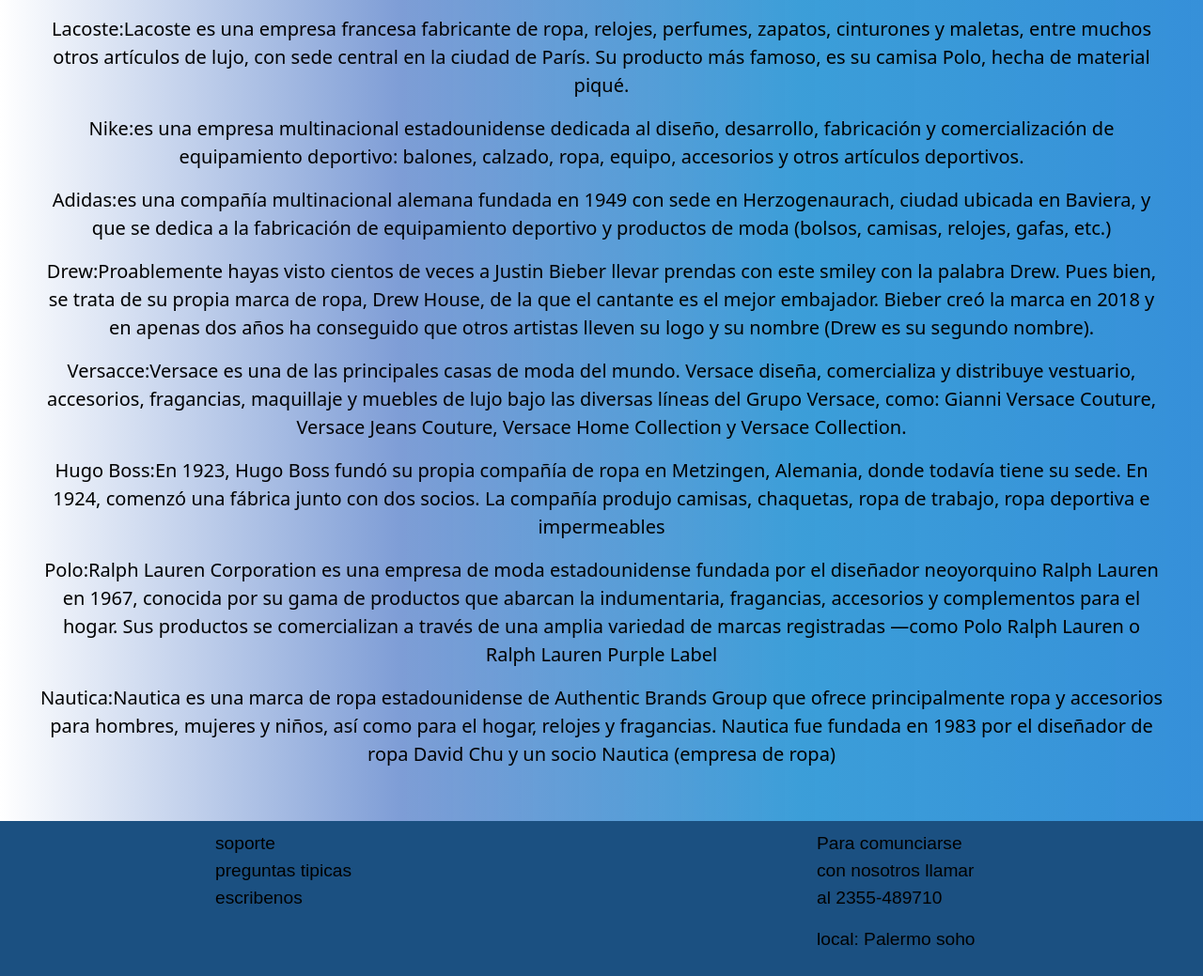
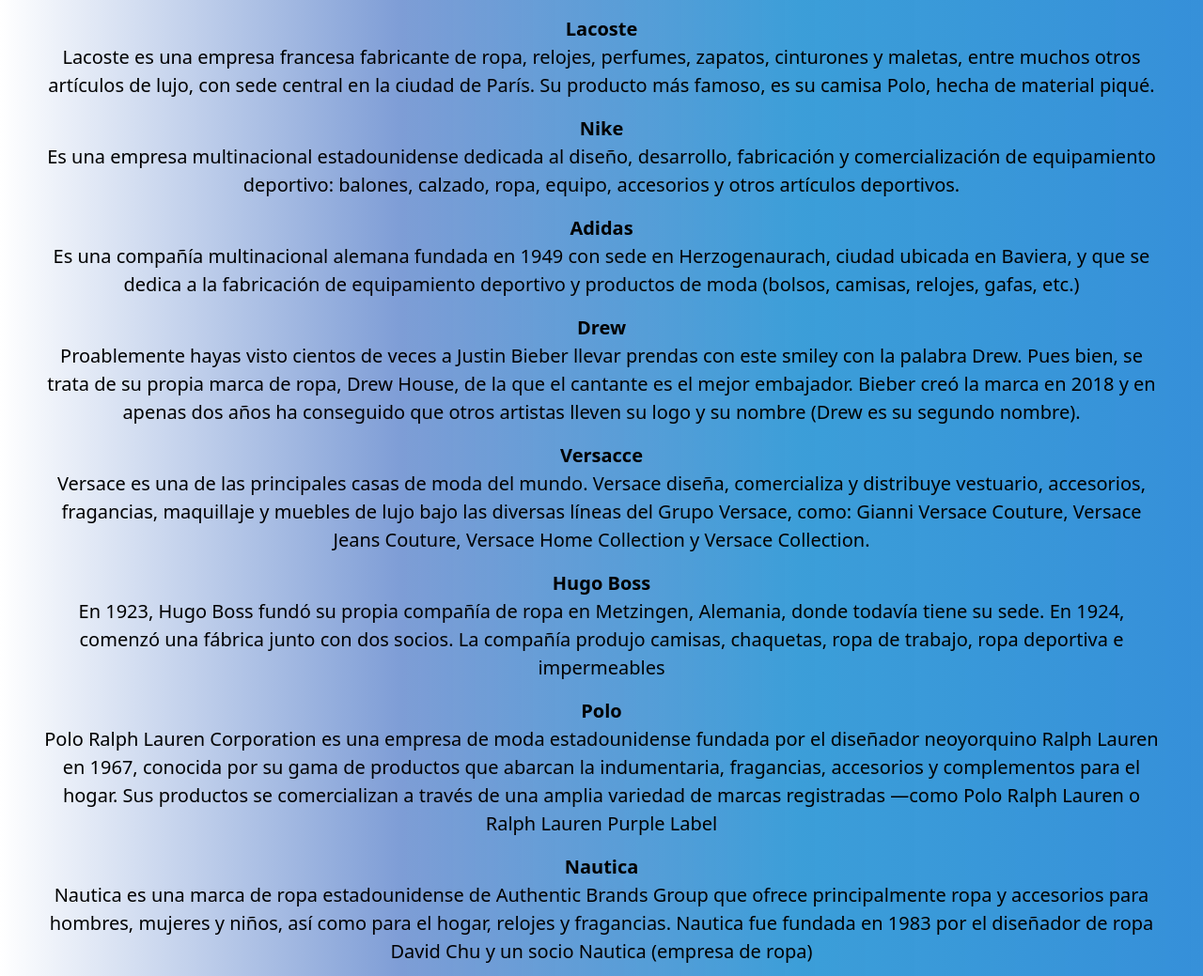
Before and after one commit to RenatoPerez19/SASS2YSEO, a website: page pages/marcas.html in a window 1280 px wide. Shown: the part 840-1879 px from the top of the page at 94% size. Drawn offline with nearby package versions, Linux system fonts and the light colour scheme.

Commit message:
Entrega del proyecto final

```diff
--- a/pages/marcas.html
+++ b/pages/marcas.html
@@ -66,14 +66,22 @@
 
     <div class="infomarcas">
         <div>
-            <p>Lacoste:Lacoste es una empresa francesa fabricante de ropa, relojes, perfumes, zapatos, cinturones y maletas, entre muchos otros artículos de lujo, con sede central en la ciudad de París. Su producto más famoso, es su camisa Polo, hecha de material piqué.</p>
-            <p>Nike:es una empresa multinacional estadounidense dedicada al diseño, desarrollo, fabricación y comercialización de equipamiento deportivo: balones, calzado, ropa, equipo, accesorios y otros artículos deportivos.</p>
-            <p>Adidas:es una compañía multinacional alemana fundada en 1949 con sede en Herzogenaurach, ciudad ubicada en Baviera, y que se dedica a la fabricación de equipamiento deportivo y productos de moda (bolsos, camisas, relojes, gafas, etc.)</p>
-            <p>Drew:Proablemente hayas visto cientos de veces a Justin Bieber llevar prendas con este smiley con la palabra Drew. Pues bien, se trata de su propia marca de ropa, Drew House, de la que el cantante es el mejor embajador. Bieber creó la marca en 2018 y en apenas dos años ha conseguido que otros artistas lleven su logo y su nombre (Drew es su segundo nombre).</p>
-            <p>Versacce:Versace es una de las principales casas de moda del mundo. Versace diseña, comercializa y distribuye vestuario, accesorios, fragancias, maquillaje y muebles de lujo bajo las diversas líneas del Grupo Versace, como: Gianni Versace Couture, Versace Jeans Couture, Versace Home Collection y Versace Collection.</p>
-            <p>Hugo Boss:En 1923, Hugo Boss fundó su propia compañía de ropa en Metzingen, Alemania, donde todavía tiene su sede. En 1924, comenzó una fábrica junto con dos socios. La compañía produjo camisas, chaquetas, ropa de trabajo, ropa deportiva e impermeables</p>
-            <p></strong>Polo:</strong>Ralph Lauren Corporation es una empresa de moda estadounidense fundada por el diseñador neoyorquino Ralph Lauren en 1967, conocida por su gama de productos que abarcan la indumentaria, fragancias, accesorios y complementos para el hogar. Sus productos se comercializan a través de una amplia variedad de marcas registradas —como Polo Ralph Lauren o Ralph Lauren Purple Label</p>
-            <p>Nautica:Nautica es una marca de ropa estadounidense de Authentic Brands Group que ofrece principalmente ropa y accesorios para hombres, mujeres y niños, así como para el hogar, relojes y fragancias. Nautica fue fundada en 1983 por el diseñador de ropa David Chu y un socio Nautica (empresa de ropa)</p>
+            <strong>Lacoste</strong>
+            <p>Lacoste es una empresa francesa fabricante de ropa, relojes, perfumes, zapatos, cinturones y maletas, entre muchos otros artículos de lujo, con sede central en la ciudad de París. Su producto más famoso, es su camisa Polo, hecha de material piqué.</p>
+            <strong>Nike</strong>
+            <p>Es una empresa multinacional estadounidense dedicada al diseño, desarrollo, fabricación y comercialización de equipamiento deportivo: balones, calzado, ropa, equipo, accesorios y otros artículos deportivos.</p>
+            <strong>Adidas</strong>
+            <p>Es una compañía multinacional alemana fundada en 1949 con sede en Herzogenaurach, ciudad ubicada en Baviera, y que se dedica a la fabricación de equipamiento deportivo y productos de moda (bolsos, camisas, relojes, gafas, etc.)</p>
+            <strong>Drew</strong>
+            <p>Proablemente hayas visto cientos de veces a Justin Bieber llevar prendas con este smiley con la palabra Drew. Pues bien, se trata de su propia marca de ropa, Drew House, de la que el cantante es el mejor embajador. Bieber creó la marca en 2018 y en apenas dos años ha conseguido que otros artistas lleven su logo y su nombre (Drew es su segundo nombre).</p>
+            <strong>Versacce</strong>
+            <p>Versace es una de las principales casas de moda del mundo. Versace diseña, comercializa y distribuye vestuario, accesorios, fragancias, maquillaje y muebles de lujo bajo las diversas líneas del Grupo Versace, como: Gianni Versace Couture, Versace Jeans Couture, Versace Home Collection y Versace Collection.</p>
+            <strong>Hugo Boss</strong>
+            <p>En 1923, Hugo Boss fundó su propia compañía de ropa en Metzingen, Alemania, donde todavía tiene su sede. En 1924, comenzó una fábrica junto con dos socios. La compañía produjo camisas, chaquetas, ropa de trabajo, ropa deportiva e impermeables</p>
+            <strong>Polo</strong>
+            <p>Polo Ralph Lauren Corporation es una empresa de moda estadounidense fundada por el diseñador neoyorquino Ralph Lauren en 1967, conocida por su gama de productos que abarcan la indumentaria, fragancias, accesorios y complementos para el hogar. Sus productos se comercializan a través de una amplia variedad de marcas registradas —como Polo Ralph Lauren o Ralph Lauren Purple Label</p>
+            <strong>Nautica</strong>
+            <p>Nautica es una marca de ropa estadounidense de Authentic Brands Group que ofrece principalmente ropa y accesorios para hombres, mujeres y niños, así como para el hogar, relojes y fragancias. Nautica fue fundada en 1983 por el diseñador de ropa David Chu y un socio Nautica (empresa de ropa)</p>
         </div>
 
     </div>
```
